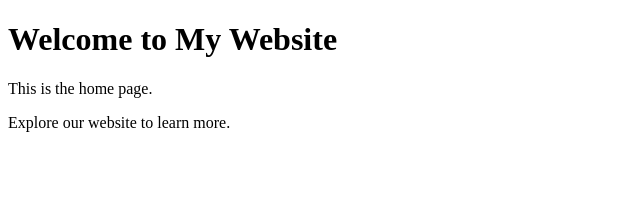
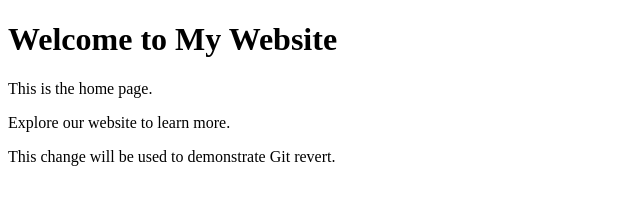
Before and after one commit to kreetkashyap/Github_Assignment, a plain HTML site: page index.html in a window 1280 px wide. Shown: the whole page, without its empty margins (0-640 px from the left). Drawn offline with Linux system fonts and the light colour scheme.

Commit message:
Add temporary content for undo demonstration

```diff
--- a/index.html
+++ b/index.html
@@ -9,5 +9,6 @@
     <h1>Welcome to My Website</h1>
     <p>This is the home page.</p>
     <p>Explore our website to learn more.</p>
+    <p>This change will be used to demonstrate Git revert.</p>
   </body>
 </html>
```
